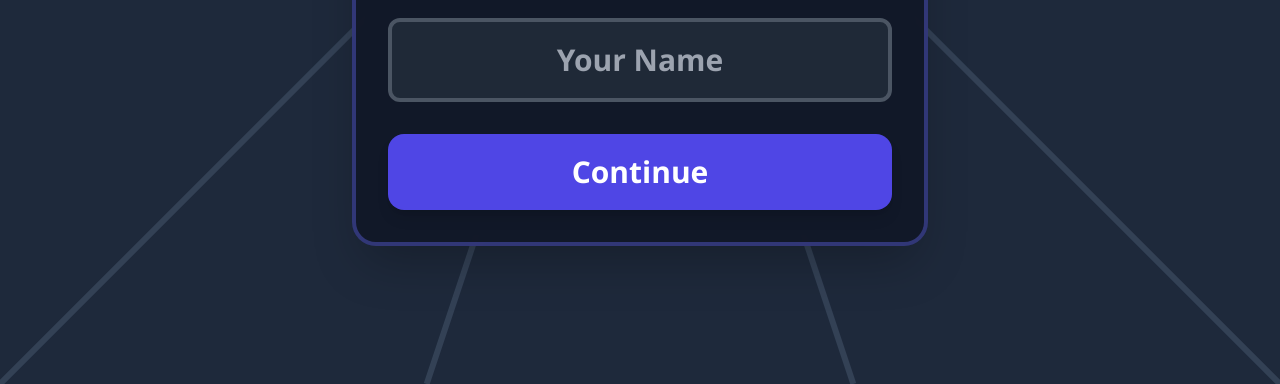
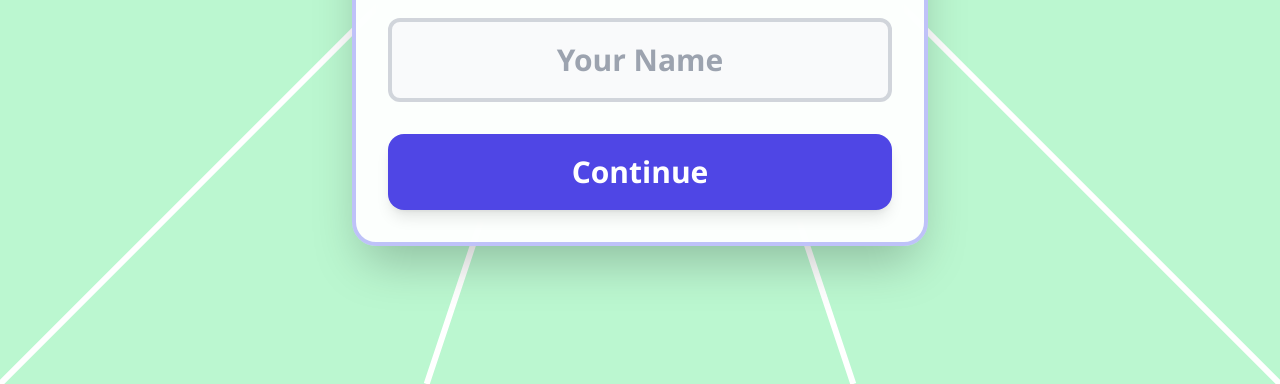
Before and after one commit to Giantnrs/movement-game-prototype, a plain HTML site: page index.html in a window 1280 px wide. Shown: the part 416-800 px from the top of the page. Drawn offline with nearby package versions, Linux system fonts and the light colour scheme.

Commit message:
set light theme as default

```diff
--- a/index.html
+++ b/index.html
@@ -1013,7 +1013,7 @@ function gameLoop() {
  * INITIALIZATION
  */
 window.addEventListener('DOMContentLoaded', () => {
-    const savedTheme = localStorage.getItem('game_theme') || 'dark';
+    const savedTheme = localStorage.getItem('game_theme') || 'light';
     document.getElementById('theme-select').value = savedTheme; updateTheme(savedTheme);
     const savedLang = localStorage.getItem('game_lang') || 'en';
     document.getElementById('lang-select').value = savedLang; updateLanguage(savedLang);
```
Also changed, not shown: 1 other file.
